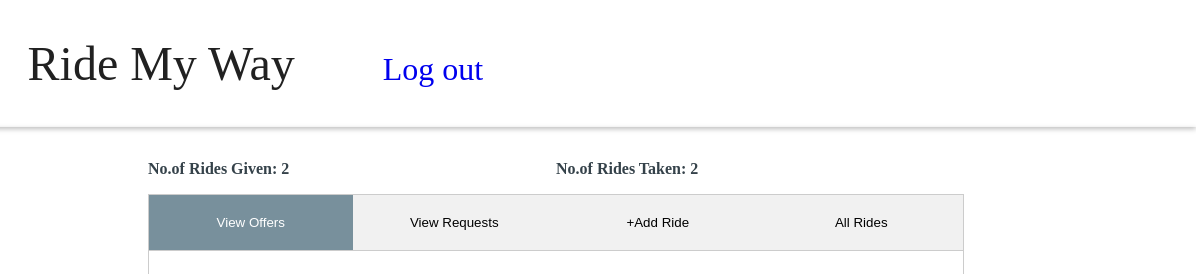
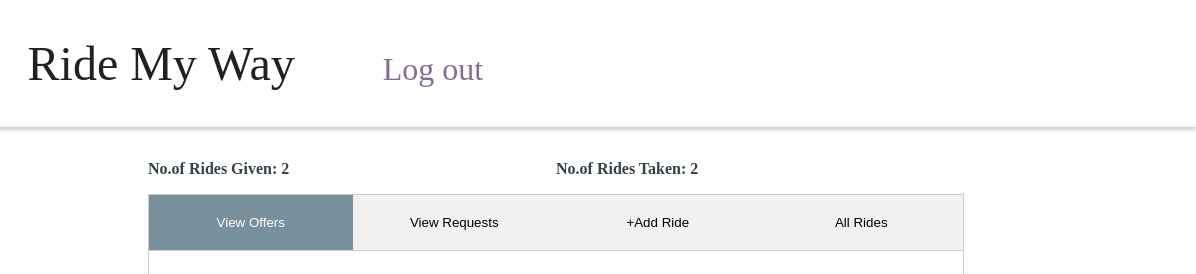
Before and after one commit to collinewait/ride-my-way-client, a website with bundled scripts: page user.html in a window 1280 px wide. Shown: the top 274 px of the page, 84-1280 px from the left. Built offline with nearby package versions, Linux system fonts and the light colour scheme; no server answers.

Commit message:
Style logout

```diff
--- a/css/main.css
+++ b/css/main.css
@@ -409,3 +409,8 @@ input[type=reset] {
 #tabcontent #ride_request_message{
     display: none;
 }
+
+#log_out{
+    color: #866c9b;
+    cursor: pointer;
+}
--- a/user.html
+++ b/user.html
@@ -19,7 +19,7 @@
                 Ride My Way
             </h1>
             <h1 class="header__logout">
-                <a href="index.html">Log out</a>
+                <a id="log_out">Log out</a>
             </h1>
         </div>
     </header>
```
Also changed, not shown: js/user.js (line endings or trailing spaces).
